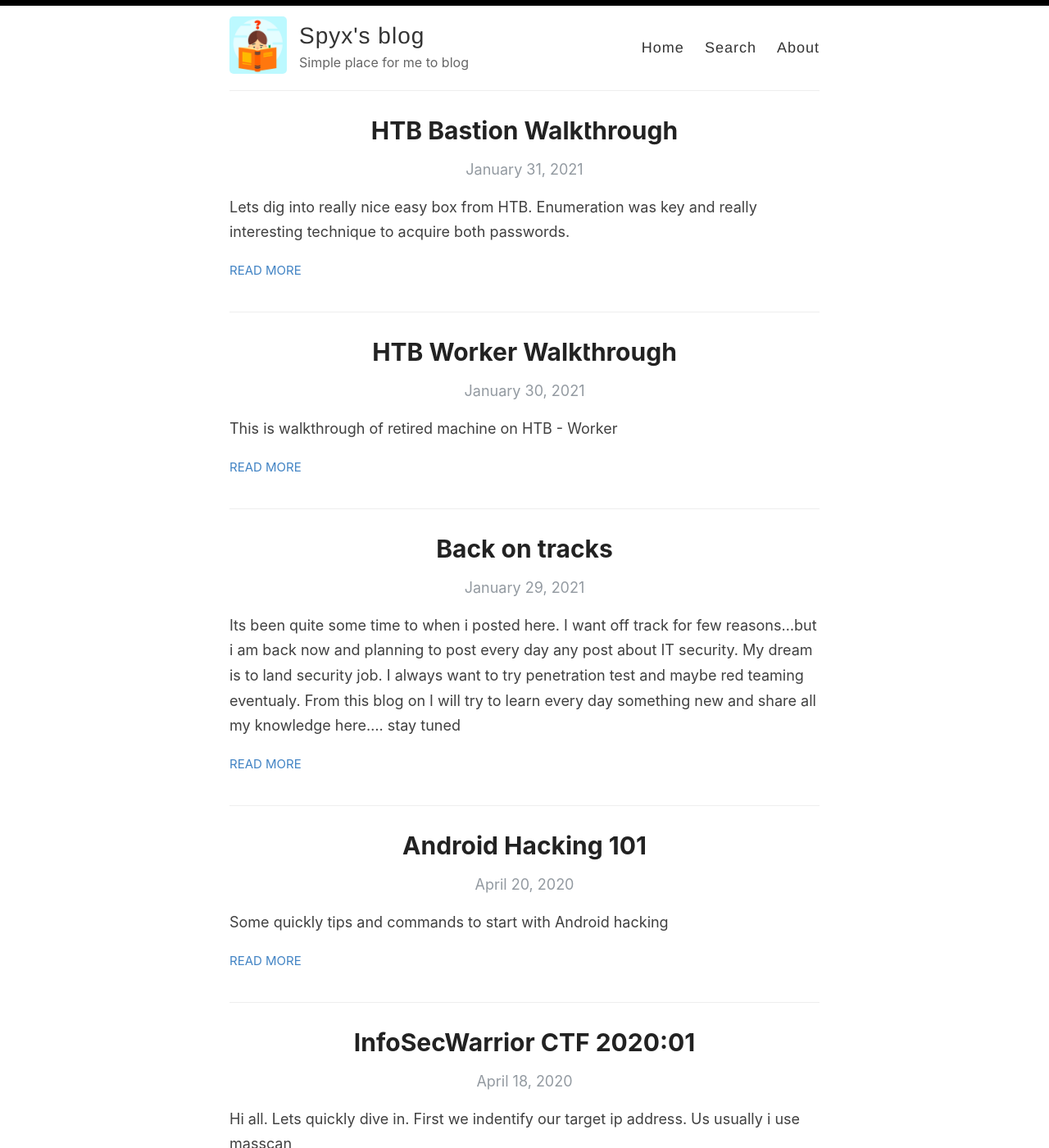
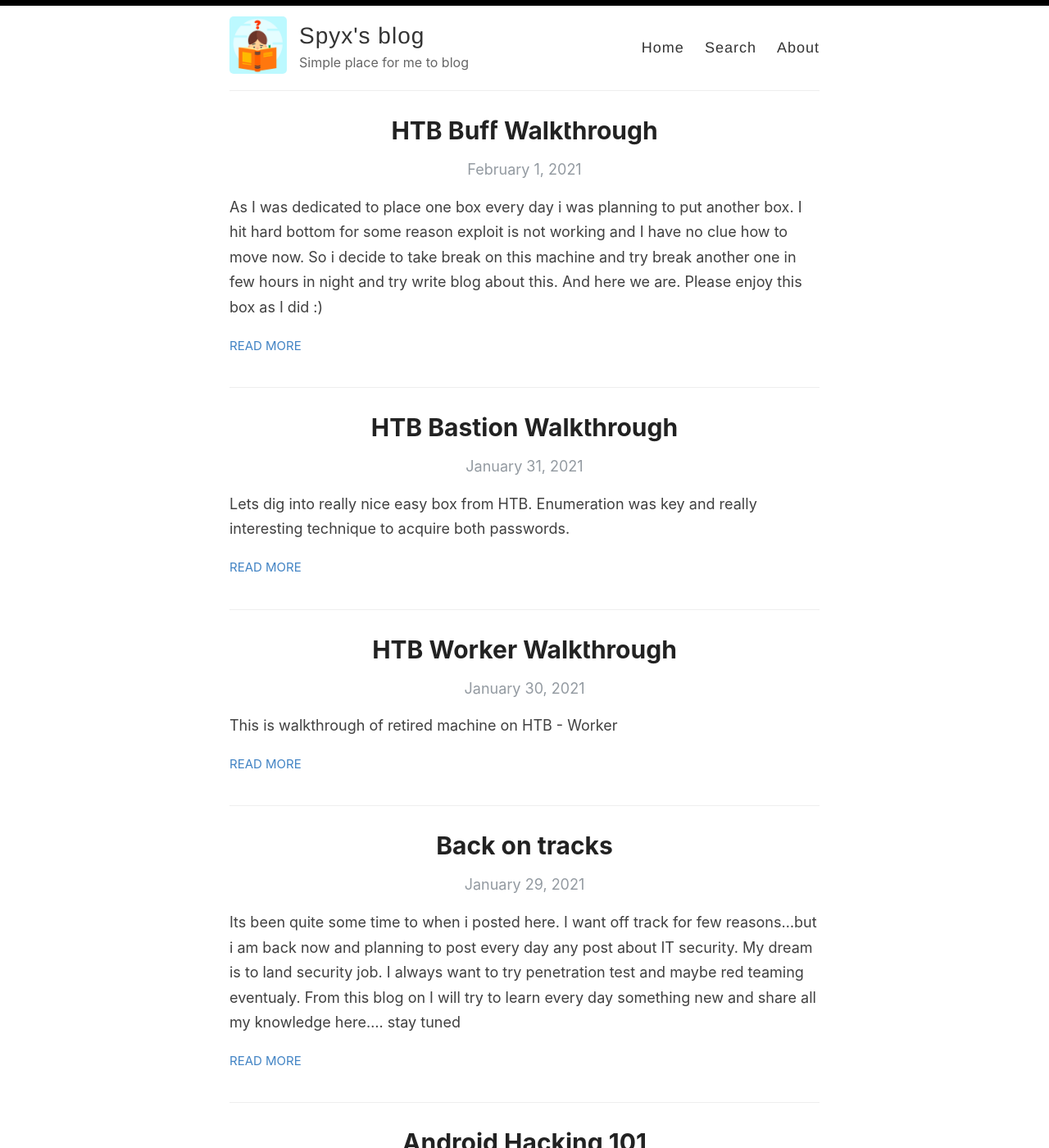
Before and after one commit to spyx/spyx.github.io, a Jekyll site: the page built from index.html, in a window 1280 px wide and 1400 px high. Shown: the whole window at 82% size. Built offline with Jekyll 4.4.1, drawn with Linux system fonts in a browser that asks for light colours; the list of posts is cut into pages by our own code; some of the changed text lies outside the part shown.

Commit message:
buff htb update 1

```diff
--- a/_posts/20201-2-1-Buff-htb.md
+++ b/_posts/2021-2-1-buff-htb.md
@@ -1,7 +1,7 @@
 ---
 layout: post
-title: Buff Walkthrouhg
-categories: [htb, ctf, oscp]
+title: HTB Buff Walkthrough
+categories: [HTB, OSCP]
 ---
 
 As I was dedicated to place one box every day i was planning to put another box. I hit hard bottom for some reason exploit is not working and I have no clue how to move now. So i decide to take break on this machine and try break another one in few hours in night and try write blog about this. And here we are. Please enjoy this box as I did :)
```
